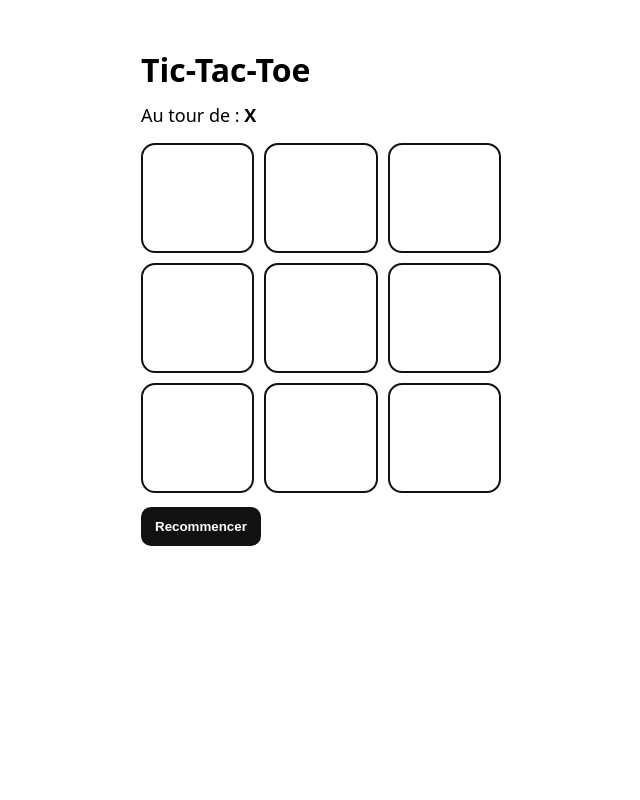
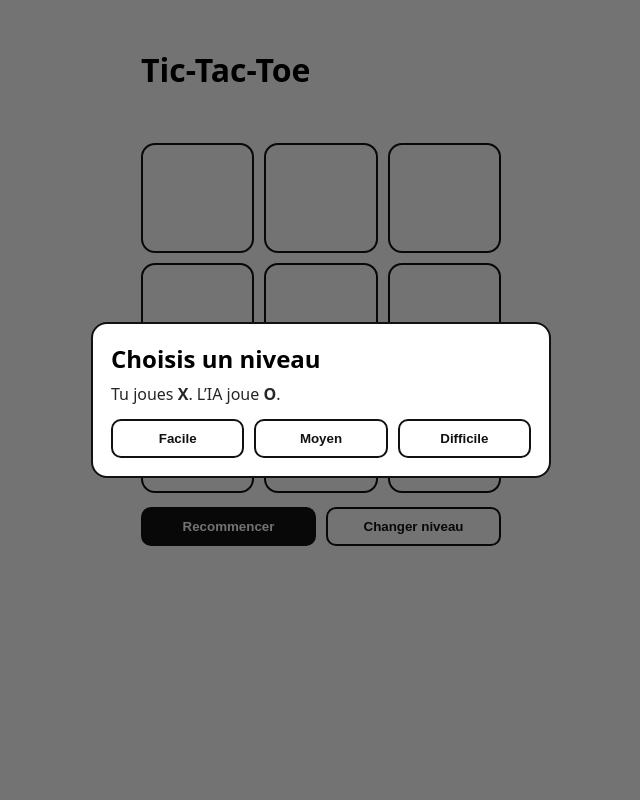
Before and after one commit to MaestroRGT/TicTacToe, a Flask app: page / in a window 1280 px wide. Shown: the whole page, without its empty margins (319-959 px from the left). Run offline with Flask 3, Linux system fonts and the light colour scheme.

Commit message:
Add difficulty selection (easy medium hard)

```diff
--- a/app.py
+++ b/app.py
@@ -1,10 +1,117 @@
-from flask import Flask, render_template
+from flask import Flask, render_template, request, jsonify
+import random
 
 app = Flask(__name__)
+
+WIN_LINES = [
+    (0, 1, 2), (3, 4, 5), (6, 7, 8),
+    (0, 3, 6), (1, 4, 7), (2, 5, 8),
+    (0, 4, 8), (2, 4, 6),
+]
+
+def check_winner(board):
+    for a, b, c in WIN_LINES:
+        if board[a] and board[a] == board[b] == board[c]:
+            return board[a]
+    if all(cell != "" for cell in board):
+        return "DRAW"
+    return None
+
+def available_moves(board):
+    return [i for i, v in enumerate(board) if v == ""]
+
+def find_winning_move(board, player):
+    for m in available_moves(board):
+        board[m] = player
+        if check_winner(board) == player:
+            board[m] = ""
+            return m
+        board[m] = ""
+    return None
+
+def minimax(board, is_maximizing):
+    res = check_winner(board)
+    if res == "O":
+        return 1
+    if res == "X":
+        return -1
+    if res == "DRAW":
+        return 0
+
+    if is_maximizing:
+        best = -10
+        for m in available_moves(board):
+            board[m] = "O"
+            best = max(best, minimax(board, False))
+            board[m] = ""
+        return best
+    else:
+        best = 10
+        for m in available_moves(board):
+            board[m] = "X"
+            best = min(best, minimax(board, True))
+            board[m] = ""
+        return best
+
+def best_move_hard(board):
+    if board.count("") == 9:
+        return 4
+    best_score = -10
+    best_move = None
+    for m in available_moves(board):
+        board[m] = "O"
+        score = minimax(board, False)
+        board[m] = ""
+        if score > best_score:
+            best_score = score
+            best_move = m
+    return best_move
+
+def best_move_medium(board):
+    m = find_winning_move(board, "O")
+    if m is not None:
+        return m
+    m = find_winning_move(board, "X")
+    if m is not None:
+        return m
+    if board[4] == "":
+        return 4
+    corners = [c for c in [0, 2, 6, 8] if board[c] == ""]
+    if corners:
+        return random.choice(corners)
+    edges = [e for e in [1, 3, 5, 7] if board[e] == ""]
+    if edges:
+        return random.choice(edges)
+    return None
+
+def best_move_easy(board):
+    return random.choice(available_moves(board))
+
+def pick_bot_move(board, difficulty):
+    if difficulty == "hard":
+        return best_move_hard(board)
+    if difficulty == "medium":
+        return best_move_medium(board)
+    return best_move_easy(board)
 
 @app.route("/")
 def home():
     return render_template("index.html")
 
-if __name__ == "__main__":
-    app.run(debug=True)
+@app.route("/move", methods=["POST"])
+def move():
+    data = request.get_json()
+    board = data["board"]
+    idx = data["index"]
+    difficulty = data["difficulty"]
+
+    board[idx] = "X"
+    res = check_winner(board)
+    if res:
+        return jsonify(board=board, winner=res)
+
+    bm = pick_bot_move(board, difficulty)
+    board[bm] = "O"
+    res = check_winner(board)
+
+    return jsonify(board=board, winner=res)
--- a/templates/index.html
+++ b/templates/index.html
@@ -3,84 +3,101 @@
 <head>
   <meta charset="utf-8" />
   <meta name="viewport" content="width=device-width, initial-scale=1" />
-  <title>Tic-Tac-Toe</title>
+  <title>Tic-Tac-Toe (3 niveaux)</title>
   <style>
     body { font-family: system-ui, Arial; display:flex; justify-content:center; padding:40px; }
     .wrap { width: 360px; }
     h1 { margin: 0 0 12px; }
-    #status { margin: 8px 0 16px; font-size: 18px; }
+    #status { margin: 8px 0 16px; font-size: 18px; min-height: 24px; }
+
     .grid { display:grid; grid-template-columns: repeat(3, 1fr); gap: 10px; }
     button.cell{
-      height: 110px;
-      font-size: 52px;
-      border-radius: 14px;
-      border: 2px solid #111;
-      background: #fff;
-      cursor: pointer;
+      height: 110px; font-size: 52px; border-radius: 14px;
+      border: 2px solid #111; background: #fff; cursor: pointer;
     }
     button.cell:disabled { opacity: 0.6; cursor:not-allowed; }
-    .win { outline: 5px solid #111; }
+
     .row { display:flex; gap:10px; align-items:center; margin-top: 14px; }
     .btn {
-      padding: 10px 12px;
-      border-radius: 10px;
-      border: 2px solid #111;
-      background: #111;
-      color: #fff;
-      cursor: pointer;
-      font-weight: 700;
+      padding: 10px 12px; border-radius: 10px; border: 2px solid #111;
+      background: #111; color: #fff; cursor: pointer; font-weight: 700;
+      flex: 1;
     }
+    .ghost { background:#fff; color:#111; }
+
+    /* Difficulty modal */
+    .modalBack {
+      position: fixed; inset: 0; background: rgba(0,0,0,.55);
+      display:flex; justify-content:center; align-items:center; padding: 20px;
+    }
+    .modal {
+      width: min(420px, 100%);
+      background: #fff; border: 2px solid #111; border-radius: 16px;
+      padding: 18px;
+    }
+    .modal h2 { margin: 0 0 8px; }
+    .modal p { margin: 0 0 14px; opacity: .85; }
+    .levels { display:flex; gap:10px; }
+    .levels button { flex:1; }
   </style>
 </head>
 <body>
+  <!-- Difficulty chooser -->
+  <div class="modalBack" id="difficultyModal">
+    <div class="modal">
+      <h2>Choisis un niveau</h2>
+      <p>Tu joues <b>X</b>. L’IA joue <b>O</b>.</p>
+      <div class="levels">
+        <button class="btn ghost" data-level="easy">Facile</button>
+        <button class="btn ghost" data-level="medium">Moyen</button>
+        <button class="btn ghost" data-level="hard">Difficile</button>
+      </div>
+    </div>
+  </div>
+
   <div class="wrap">
     <h1>Tic-Tac-Toe</h1>
-    <div id="status">Au tour de : <b>X</b></div>
+    <div id="status"></div>
 
     <div class="grid" id="grid"></div>
 
     <div class="row">
       <button class="btn" id="reset">Recommencer</button>
+      <button class="btn ghost" id="changeLevel">Changer niveau</button>
     </div>
   </div>
 
 <script>
   let board = Array(9).fill("");
   let gameOver = false;
-  let winCells = [];
-  let turn = "X";
+  let difficulty = null; // "easy" | "medium" | "hard"
 
   const grid = document.getElementById("grid");
   const statusEl = document.getElementById("status");
   const resetBtn = document.getElementById("reset");
+  const changeLevelBtn = document.getElementById("changeLevel");
 
-  function setStatus(html) { statusEl.innerHTML = html; }
+  const modal = document.getElementById("difficultyModal");
+  const levelButtons = modal.querySelectorAll("button[data-level]");
 
-  function checkWinner() {
-    const lines = [
-      [0,1,2],[3,4,5],[6,7,8],
-      [0,3,6],[1,4,7],[2,5,8],
-      [0,4,8],[2,4,6]
-    ];
-    for (const [a,b,c] of lines) {
-      if (board[a] && board[a] === board[b] && board[a] === board[c]) {
-        gameOver = true;
-        winCells = [a,b,c];
-        setStatus(`✅ <b>${board[a]}</b> a gagné !`);
-        return;
-      }
-    }
-    if (board.every(x => x !== "")) {
-      gameOver = true;
-      setStatus("🤝 Match nul !");
-    }
+  function setStatus(html){ statusEl.innerHTML = html; }
+
+  function showModal(show) {
+    modal.style.display = show ? "flex" : "none";
+  }
+
+  function difficultyLabel(d) {
+    if (d === "easy") return "Facile";
+    if (d === "medium") return "Moyen";
+    if (d === "hard") return "Difficile";
+    return "";
   }
 
   function render() {
     grid.innerHTML = "";
     for (let i = 0; i < 9; i++) {
       const btn = document.createElement("button");
-      btn.className = "cell" + (winCells.includes(i) ? " win" : "");
+      btn.className = "cell";
       btn.textContent = board[i];
       btn.disabled = gameOver || board[i] !== "";
       btn.addEventListener("click", () => onClick(i));
@@ -88,27 +105,63 @@
     }
   }
 
-  function onClick(i) {
+  async function onClick(i) {
+    if (!difficulty) {
+      showModal(true);
+      return;
+    }
     if (gameOver || board[i] !== "") return;
-    board[i] = turn;
-    checkWinner();
-    if (!gameOver) {
-      turn = (turn === "X") ? "O" : "X";
-      setStatus(`Au tour de : <b>${turn}</b>`);
+
+    try {
+      setStatus(`Niveau: <b>${difficultyLabel(difficulty)}</b> — Coup en cours…`);
+      const resp = await fetch("/move", {
+        method: "POST",
+        headers: {"Content-Type": "application/json"},
+        body: JSON.stringify({ board, index: i, difficulty })
+      });
+      const data = await resp.json();
+      if (!resp.ok) { setStatus(`Erreur: ${data.error}`); return; }
+
+      board = data.board;
+      const w = data.winner;
+
+      if (w === "X") { gameOver = true; setStatus(`✅ Tu as gagné ! (Niveau: <b>${difficultyLabel(difficulty)}</b>)`); }
+      else if (w === "O") { gameOver = true; setStatus(`😈 L’IA a gagné ! (Niveau: <b>${difficultyLabel(difficulty)}</b>)`); }
+      else if (w === "DRAW") { gameOver = true; setStatus(`🤝 Match nul ! (Niveau: <b>${difficultyLabel(difficulty)}</b>)`); }
+      else { setStatus(`Niveau: <b>${difficultyLabel(difficulty)}</b> — À toi : <b>X</b> (IA = O)`); }
+
+      render();
+    } catch (e) {
+      setStatus("Erreur réseau/serveur.");
     }
-    render();
   }
 
-  function reset() {
+  function reset(keepLevel=true) {
     board = Array(9).fill("");
     gameOver = false;
-    winCells = [];
-    turn = "X";
-    setStatus("Au tour de : <b>X</b>");
     render();
+    if (!keepLevel) difficulty = null;
+    if (difficulty) {
+      setStatus(`Niveau: <b>${difficultyLabel(difficulty)}</b> — À toi : <b>X</b> (IA = O)`);
+    } else {
+      setStatus("");
+      showModal(true);
+    }
   }
 
-  resetBtn.addEventListener("click", reset);
+  resetBtn.addEventListener("click", () => reset(true));
+  changeLevelBtn.addEventListener("click", () => reset(false));
+
+  levelButtons.forEach(btn => {
+    btn.addEventListener("click", () => {
+      difficulty = btn.dataset.level;
+      showModal(false);
+      reset(true);
+    });
+  });
+
+  // Start: force choice
+  showModal(true);
   render();
 </script>
 </body>
```
